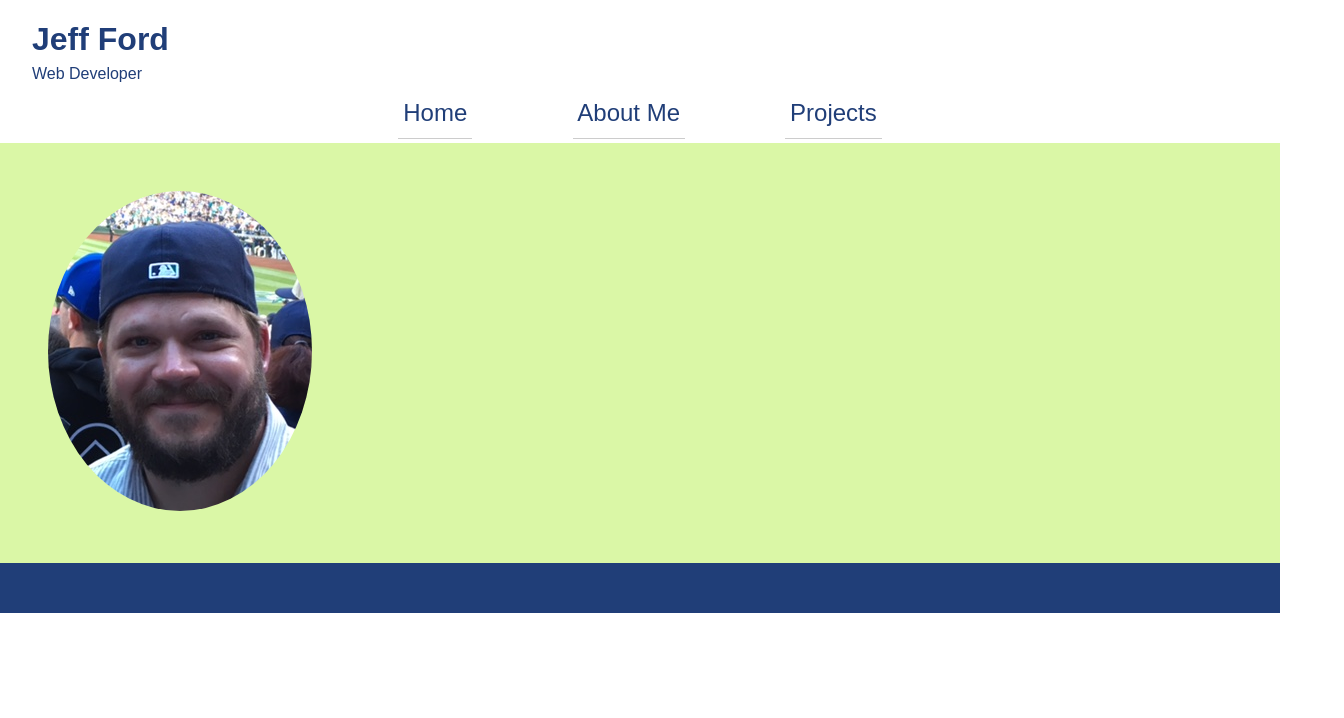
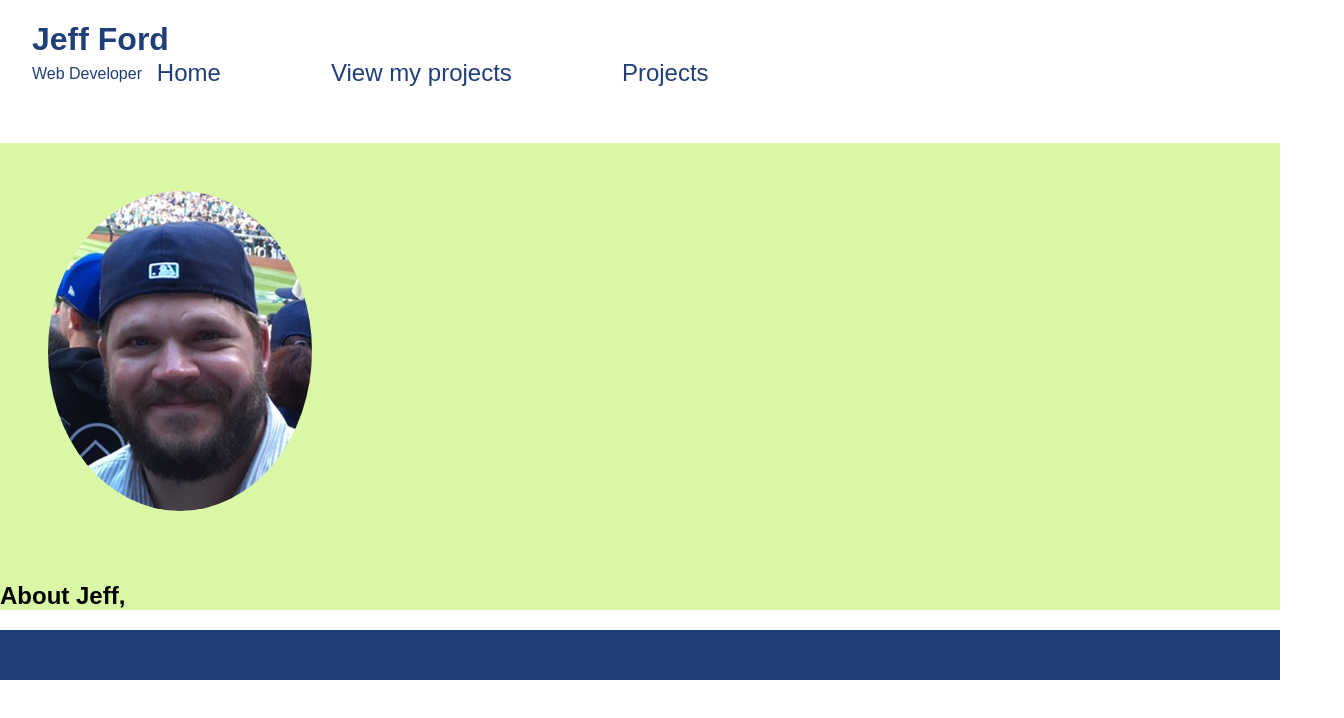
Before and after one commit to jeffsford/portfolio, a plain HTML site: page index.html in a window 1280 px wide. Shown: the whole page, 1344 px wide, since content can reach past the window. Drawn offline with Linux system fonts and the light colour scheme.

```diff
--- a/css/base.css
+++ b/css/base.css
@@ -1,19 +1,31 @@
 header {
   background-color: #FFF;
+  display: inline-block;
+  width: 100%;
+}
+
+h1 {
+  margin-left: 1em;
+}
+
+nav {
+    position: relative;
+    bottom: 2.5em;
+    left: 4em;
 }
 
 main {
   background-color: #DAF7A6;
 }
 
+h2 {
+
+}
+
 footer{
   background-color: #203E78;
   width: 100%;
   height: 50px;
-}
-
-h1 {
-  margin-left: 1em;
 }
 
 #title {
@@ -28,10 +40,6 @@
   margin-left: 3em;
 }
 
-#nav-main {
-  float: right;
-}
-
 .name-title {
   color: #203E78;
 }
--- a/css/modules.css
+++ b/css/modules.css
@@ -1,8 +1,15 @@
-#nav-menu {
+#nav-ul {
   display: none;
   padding: 0;
   list-style: none;
   clear: both;
+}
+
+.nav-li {
+  display: none;
+  margin-right: .4em;
+  font-size: 1.5em;
+  padding: .5em .2em;
 }
 
 .icon-menu:before {
@@ -12,15 +19,8 @@
   margin-top: .4em;
 }
 
-.nav-li {
-  margin-right: .4em;
-  font-size: 1.5em;
-  padding: .5em .2em;
-  border-bottom: 1px solid #ccc;
-}
-
 @media (min-width: 800px) {
-  #nav-menu {
+  #nav-ul {
     display: inherit;
     text-align: center;
   }
--- a/index.html
+++ b/index.html
@@ -5,28 +5,32 @@
     <meta name="viewport" content="width=device-width, initial-scale=1.0">
     <title>Jeff Ford - Portfolio</title>
     <link rel="stylesheet" href="css/normalize.css"/>
+    <link rel="stylesheet" href="css/modules.css"/>
     <link rel="stylesheet" href="css/style.css"/>
     <link rel="stylesheet" href="css/base.css"/>
-    <link rel="stylesheet" href="css/modules.css"/>
     <link rel="stylesheet" href="css/layout.css"/>
 
   </head>
   <body>
     <header>
-      <section>
         <h1 class="name-title">Jeff Ford</h1>
         <p id="title" class="name-title">Web Developer</p>
-      </section>
       <nav>
-        <span class="icon-menu"></span>
+        <span class="icon-menu">
+        </span>
         <ul id="nav-menu">
           <li class="nav-li">Home</li>
-          <li class="nav-li">About Me</li>
+          <li class="nav-li">View my projects</li>
           <li class="nav-li">Projects</li>
+
       </nav>
     </header>
     <main>
-      <img id="profile-pic" src="images/FullSizeRender.jpg"/>
+      <div>
+        <img id="profile-pic" src="images/FullSizeRender.jpg"/>
+        <h2>About Jeff,</h2>
+        <article id="about-text"></article>
+      </div>
     </main>
     <footer>
     </footer>
```
